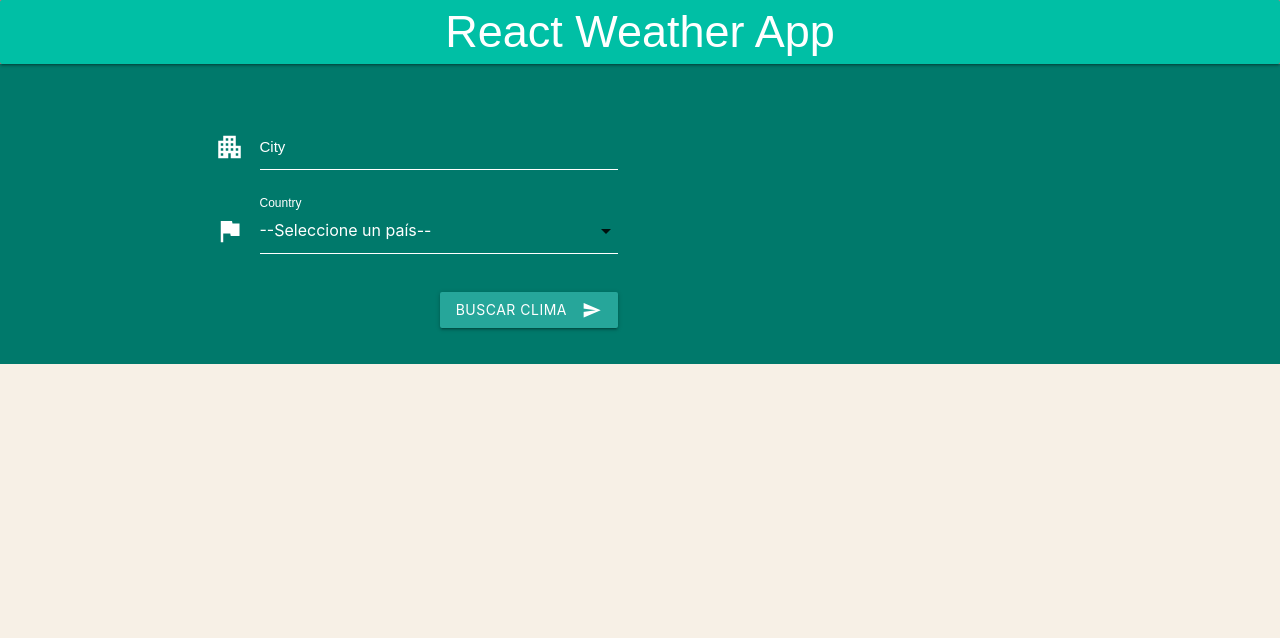
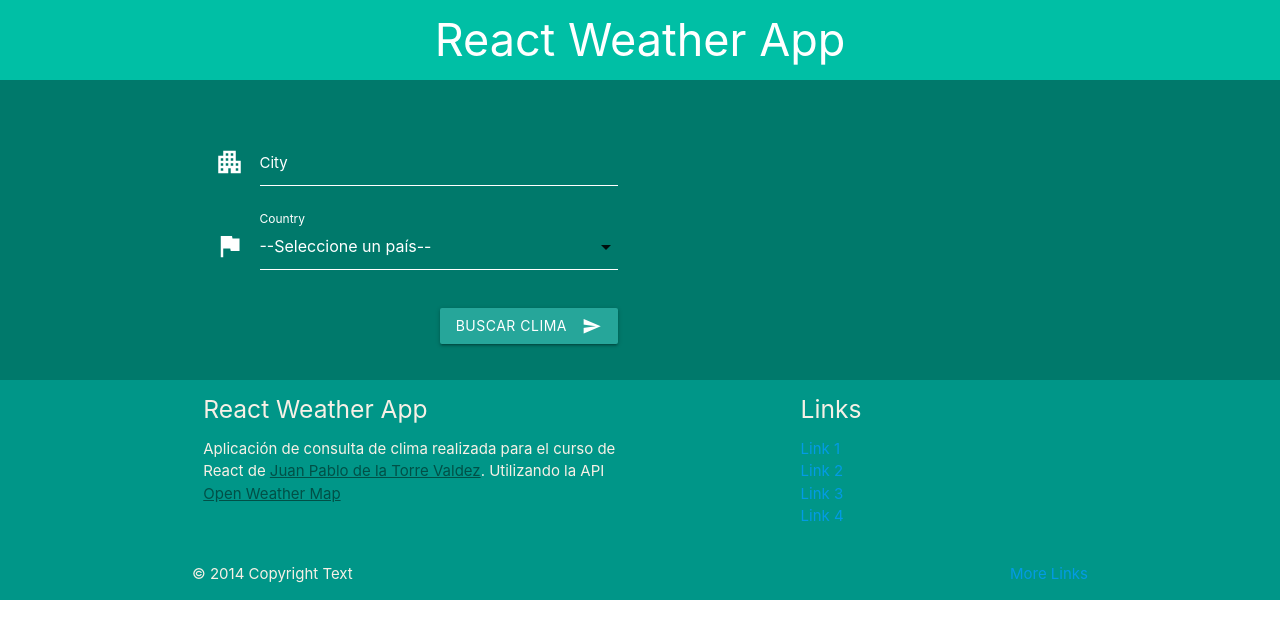
Before and after one commit to AgustinStringa/wheater-app, a React (Create React App) app: page / in a window 1280 px wide. Shown: the top 638 px of the page. Built offline with nearby package versions, Linux system fonts and the light colour scheme; no server answers.

Commit message:
fixing some styles

```diff
--- a/src/App.js
+++ b/src/App.js
@@ -1,8 +1,10 @@
+import React, { useState, useEffect } from 'react';
+import { API_KEY } from './credentials'
 import Header from "./components/Header";
 import Form from "./components/Form";
 import ResultPanel from "./components/ResultPanel";
-import React, { useState, useEffect } from 'react';
-import { API_KEY } from './credentials'
+import NotFound from "./components/NotFound";
+import Footer from "./components/Footer";
 
 
 function App() {
@@ -27,6 +29,7 @@ function App() {
       const data = await response.json();
       if (data.cod === '404') {
         setErrorSearch(true);
+        setApiData(null);
         return;
       }
       console.log(data);
@@ -59,6 +62,7 @@ function App() {
   return (
     <>
       <Header></Header>
+      <main>
         <div className="contenedor-form">
           <div className="container">
             <div className="row">
@@ -68,13 +72,14 @@ function App() {
               {/*collumn 1*/}
               <div className="col m6 s12">
                 {apiData && !loading ? <ResultPanel apiData={apiData}></ResultPanel> : null}
-              {errorSearch ? <p>No encontrado</p> : null}
+                {errorSearch && !loading ? <NotFound></NotFound> : null}
               </div>
               {/*collumn 2*/}
             </div>
           </div>
         </div>
-
+      </main>
+      <Footer></Footer>
     </>
   );
 }
--- /dev/null
+++ b/src/components/Footer.jsx
@@ -0,0 +1,69 @@
+import React from "react";
+
+const Footer = () => {
+  return (
+    <footer className="teal">
+      <div className="container">
+        <div className="row">
+          <div className="col l6 s12">
+            <h5 className="">React Weather App</h5>
+            <p className="text-lighten-4">
+              Aplicación de consulta de clima realizada para el curso de React
+              de{" "}
+              <a
+                className="footer-link"
+                href="https://codigoconjuan.com/"
+                alt="sitio web instructor del curso"
+              >
+                Juan Pablo de la Torre Valdez
+              </a>
+              . Utilizando la API{" "}
+              <a
+                className="footer-link"
+                href="https://openweathermap.org/"
+                alt="enlace a la API de desarrollo de la APP"
+              >
+                Open Weather Map
+              </a>
+            </p>
+          </div>
+          <div className="col l4 offset-l2 s12">
+            <h5 className="">Links</h5>
+            <ul>
+              <li>
+                <a className=" text-lighten-3" href="#!">
+                  Link 1
+                </a>
+              </li>
+              <li>
+                <a className=" text-lighten-3" href="#!">
+                  Link 2
+                </a>
+              </li>
+              <li>
+                <a className="text-lighten-3" href="#!">
+                  Link 3
+                </a>
+              </li>
+              <li>
+                <a className=" text-lighten-3" href="#!">
+                  Link 4
+                </a>
+              </li>
+            </ul>
+          </div>
+        </div>
+      </div>
+      <div className="footer-copyright">
+        <div className="container">
+          © 2014 Copyright Text
+          <a className=" text-lighten-4 right" href="#!">
+            More Links
+          </a>
+        </div>
+      </div>
+    </footer>
+  );
+};
+
+export default Footer;
--- a/src/components/Header.jsx
+++ b/src/components/Header.jsx
@@ -4,15 +4,11 @@ const Header = () => {
   return (
     <header>
       <nav>
-        <div className="nav-wrapper">
-          <a
-            href="#!"
-            className="brand-logo card-panel teal accent-4 white-text center-align"
-            style={{ marginTop: 0, fontSize: "3rem" }}
-          >
+        <a href="#!">
+          <h1 className=" teal accent-4 white-text center-align">
             React Weather App
-          </a>
-        </div>
+          </h1>
+        </a>
       </nav>
     </header>
   );
--- a/src/components/NotFound.jsx
+++ b/src/components/NotFound.jsx
@@ -1,7 +1,15 @@
 import React from "react";
 
 const NotFound = () => {
-  return <div></div>;
+  return (
+    <div className="center-align card-panel">
+      <p className="p-not-found">
+        Lo sentimos, no encontramos resultados para tu busqueda
+        <br />
+        <i className="material-icons icon-not-found">sentiment_dissatisfied</i>
+      </p>
+    </div>
+  );
 };
 
 export default NotFound;
--- a/src/components/ResultPanel.jsx
+++ b/src/components/ResultPanel.jsx
@@ -1,6 +1,7 @@
 import React from "react";
 import MasDatos from "./MasDatos";
 import { toCelsius, firstUpperCase } from "../helpers/helper-result-panel";
+import PropTypes from "prop-types";
 
 const ResultPanel = ({
   apiData: {
@@ -34,7 +35,7 @@ const ResultPanel = ({
         <p>Temperatura Mínima: {toCelsius(temp_min)} °C</p>
       </div>
       <MasDatos
-        feels_like={toCelsius(feels_like)}
+        feels_like={Number(toCelsius(feels_like))}
         main={main}
         description={firstUpperCase(description)}
         wind={{ speed, deg, gust }}
@@ -44,5 +45,10 @@ const ResultPanel = ({
     </>
   );
 };
-
+/**
+ * apiData: Objeto con la respuesta de la API. se utiliza para visibilizar la data en este componente.
+ */
+ResultPanel.propTypes = {
+  apiData: PropTypes.object.isRequired,
+};
 export default ResultPanel;
--- a/src/index.css
+++ b/src/index.css
@@ -11,16 +11,26 @@ html {
 body {
   margin: 0;
   padding: 0;
-  font-family: sans-serif;
+  /* font-family: sans-serif; */
   /* background-color: rgb(61, 61, 61); */
-  background-color: rgb(247, 240, 230);
+  /* background-color: rgb(247, 240, 230); */
 }
-
+nav {
+  all: unset !important;
+}
+nav a {
+  display: block;
+}
 nav .brand-logo {
   display: block;
   text-align: center;
-  position: relative;
 }
+h1 {
+  margin: 0;
+  padding: 1rem;
+  font-size: 3rem;
+}
+
 .input-field label {
   color: white;
 }
@@ -121,3 +131,20 @@ collapsible
 .span-title {
   font-weight: bold;
 }
+
+/**/
+.p-not-found {
+  margin-bottom: 0;
+}
+.icon-not-found {
+  color: #333;
+  font-size: 4rem;
+}
+/*footer*/
+footer {
+  padding-bottom: 1rem;
+}
+.footer-link {
+  color: #015047;
+  text-decoration: underline;
+}
```
Also changed, not shown: src/components/Form.jsx (+9 -1 lines), src/components/MasDatos.jsx (+12 -0 lines). Lines whose indentation alone changed are shown as unchanged.
